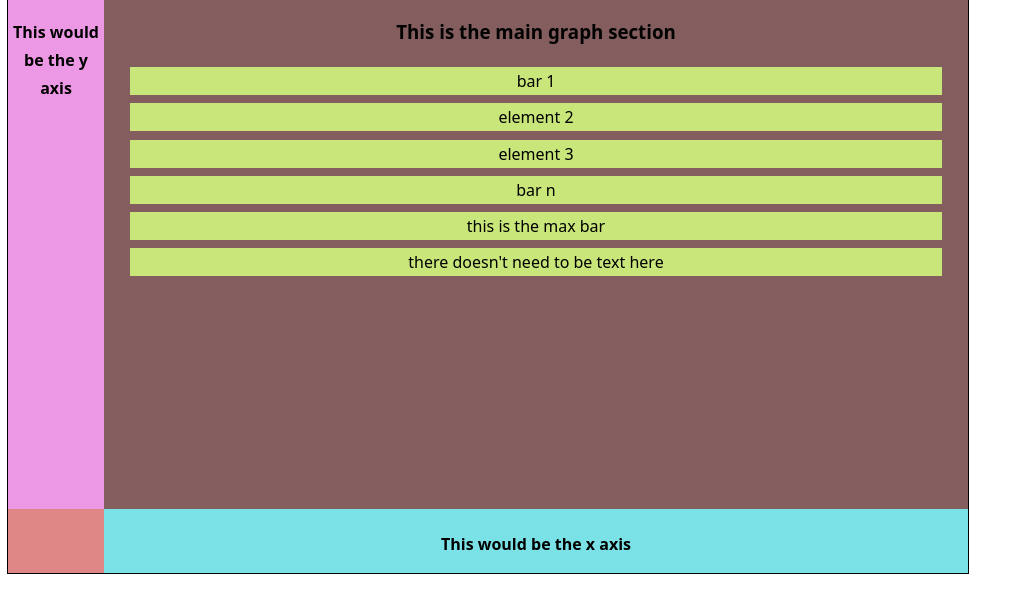
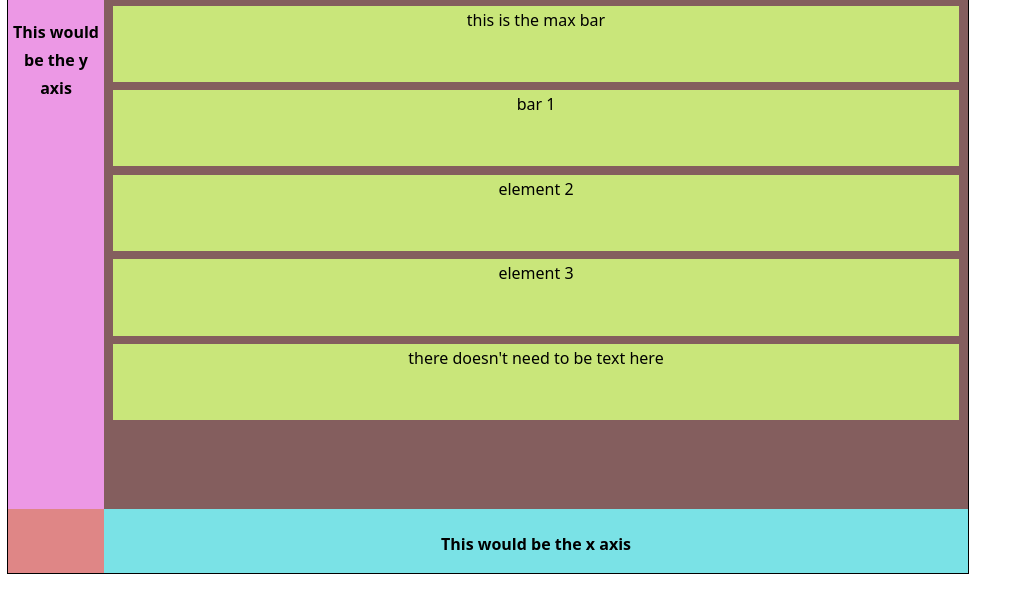
Before and after one commit to tomthebarbarian/barchartstretch, a website: page bar.html in a window 1280 px wide. Shown: the part 166-778 px from the top of the page, without its empty margins (0-1025 px from the left). Drawn offline with nearby package versions, Linux system fonts and the light colour scheme.

Commit message:
made a working setup for my barchart

```diff
--- a/bar.html
+++ b/bar.html
@@ -17,16 +17,15 @@
           <h2>This is the main title of the barchart</h2>
         </header>
         <section id = 'mainbar'>
-          <h3>This is the main graph section</h3>
+          <h3 id = 'barplacehold'>This is the main graph section</h3>
           <ul>
             <!--All these should be length based on max-->
             <!--max bar, margin right and left-->
+            <li class = 'maxbar'>this is the max bar</li>
             <li>bar 1</li>
             <li>element 2</li>
             <li>element 3</li>
-            <li class = 'notmaxbar'>bar n</li>
-            <li class = 'maxbar'>this is the max bar</li>
-            <li id = 'array-elem-n'>there doesn't need to be text here</li>
+<li id = 'array-elem-n'>there doesn't need to be text here</li>
           </ol>
         </section>
         <aside class = 'axis' id = 'yaxis'>
@@ -35,7 +34,6 @@
         <footer class = 'axis' id = 'xaxis'>
           <h4>This would be the x axis</h4>
         </footer>
-        here is where the graph with it's own title would go
         <script id = 'barscript'>
           let data = [0,1,2,3,4,5]
           drawBarChart(data, options, '#barchart')
--- a/styles/barstyle.css
+++ b/styles/barstyle.css
@@ -47,7 +47,7 @@ body {
 /* This is the container for barsonly*/
 #mainbar {
   top: 10%;
-  margin-left: 10%;
+  left: 10%;
   position: absolute;
   height: 80%;
   width: 90%;
@@ -61,26 +61,36 @@ body {
 }
 
 ul{
+  position: absolute;
   list-style-type:none;
-  margin: 2%;
+  margin: 0;
   padding: 0;
+  height: 100%;
+  width: 100%;
 }
 
 li{
   background-color: rgb(201, 230, 122);
   /*li margin is bar spacing*/
+  position: relative;
   margin: 1%;
+  height: 14.85%;
+}
+
+#barplacehold {
+  position: absolute;
+  left : 40%;
 }
 
 /*
 .notmaxbar {
   width: 100%* currvalue / maxvalue;
 }
+*/
+.maxbar {
+  /*placeholding*/
+}
 
-.maxbar {
-  width: 100%
-}
-*/
 
 #xaxis {
   position: absolute;
```
